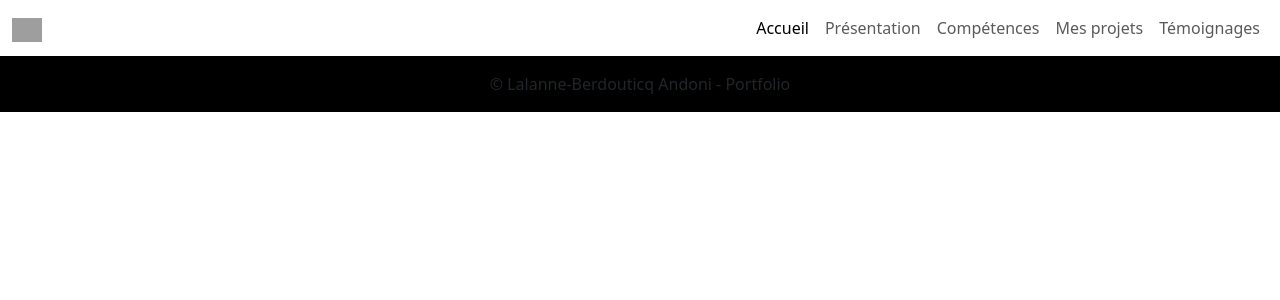
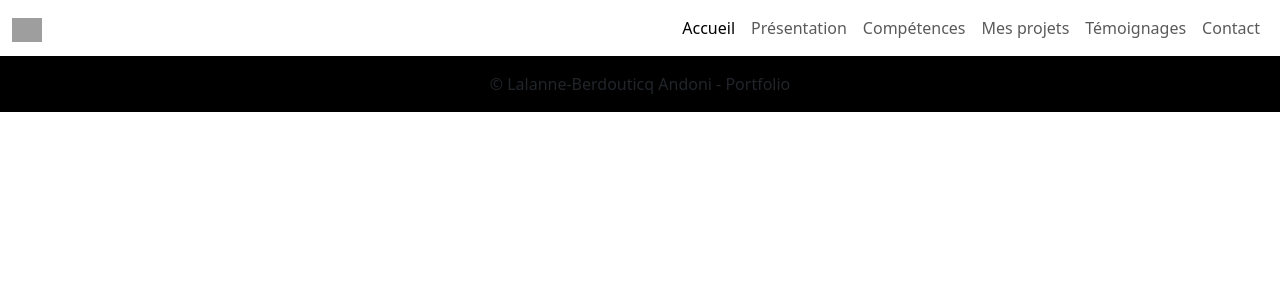
Before and after one commit to Akeops/Portfolio-Andoni, a PHP site: page /commons/template.php in a window 1280 px wide. Shown: the top 300 px of the page. Run offline with PHP 8.4, Linux system fonts and the light colour scheme; data that the repository does not hold is empty; grey boxes are pictures that could not be loaded.

Commit message:
Ajout de la page index.php dans les liens de mes nav-link et que les encres puissent marcher même dans la page contact

```diff
--- a/pages/commons/menu.php
+++ b/pages/commons/menu.php
@@ -9,19 +9,22 @@
     <div class="collapse navbar-collapse perso_colorJaune" id="navbarSupportedContent">
       <ul class="navbar-nav mb-2 mb-lg-0 perso_colorJaune ms-auto ml-auto">
         <li class="nav-item">
-          <a class="nav-link active" aria-current="page" href="#accueil">Accueil</a>
+          <a class="nav-link active" aria-current="page" href="index.php#accueil">Accueil</a>
         </li>
         <li class="nav-item">
-          <a class="nav-link" href="#presentation">Présentation</a>
+          <a class="nav-link" href="index.php#presentation">Présentation</a>
         </li>
         <li class="nav-item">
-          <a class="nav-link" href="#competences">Compétences</a>
+          <a class="nav-link" href="index.php#competences">Compétences</a>
         </li>
         <li class="nav-item">
-          <a class="nav-link" href="#mesProjets">Mes projets</a>
+          <a class="nav-link" href="index.php#mesProjets">Mes projets</a>
         </li>
         <li class="nav-item">
-          <a class="nav-link" href="#temoignages">Témoignages</a>
+          <a class="nav-link" href="index.php#temoignages">Témoignages</a>
+        </li>
+        <li class="nav-item">
+          <a class="nav-link" href="contact.php">Contact</a>
         </li>
       </ul>
   </div>
```
